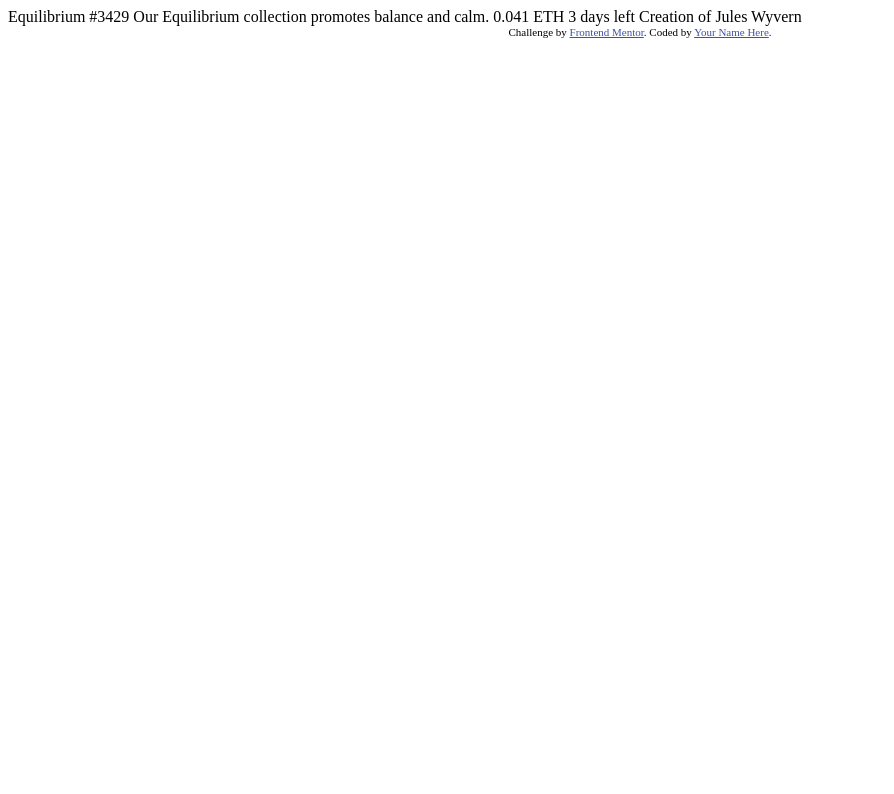
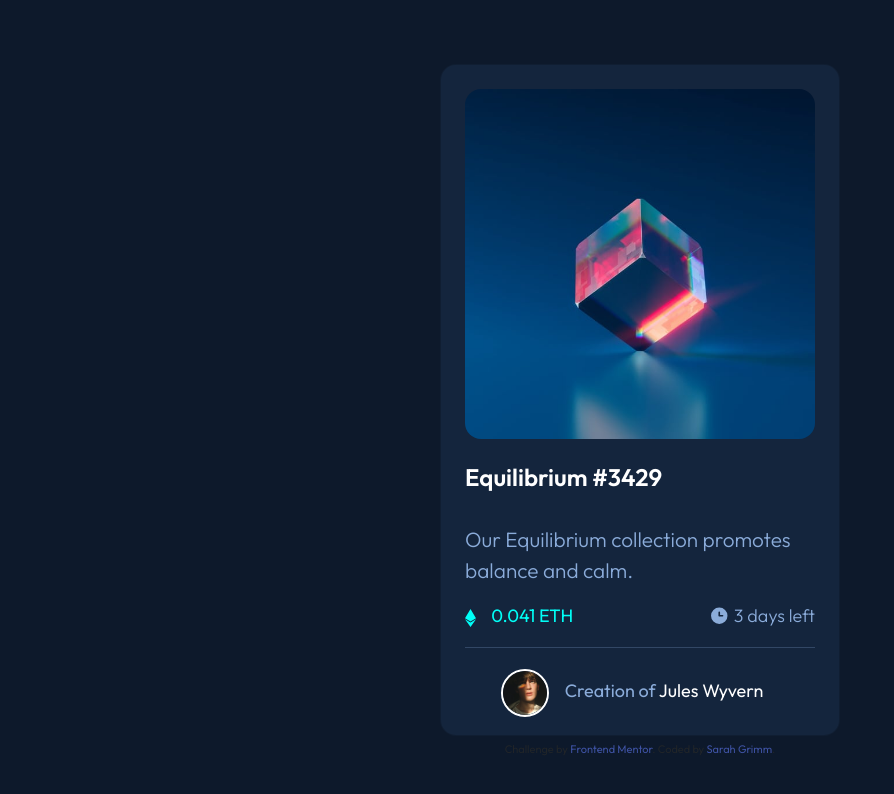
Before and after one commit to sarahagrimm/nft-preview-card-component-main, a website: page index.html in a window 1280 px wide. Shown: the whole page, without its empty margins (0-894 px from the left). Drawn offline with nearby package versions, Linux system fonts and the light colour scheme.

Commit message:
Styled Card Component

```diff
--- a/index.html
+++ b/index.html
@@ -5,6 +5,8 @@
   <meta name="viewport" content="width=device-width, initial-scale=1.0"> <!-- displays site properly based on user's device -->
 
   <link rel="icon" type="image/png" sizes="32x32" href="./images/favicon-32x32.png">
+  <link href="https://cdn.jsdelivr.net/npm/bootstrap@5.2.0/dist/css/bootstrap.min.css" rel="stylesheet" integrity="sha384-gH2yIJqKdNHPEq0n4Mqa/HGKIhSkIHeL5AyhkYV8i59U5AR6csBvApHHNl/vI1Bx" crossorigin="anonymous">
+  <link rel="stylesheet" href="style.css">
 
   <title>Frontend Mentor | NFT preview card component</title>
 
@@ -15,19 +17,34 @@
   </style>
 </head>
 <body>
+  <div class="card">
+    <img src="./images/image-equilibrium.jpg" alt="" class="card-img-top">
+  <h1>Equilibrium #3429</h1>
 
-  Equilibrium #3429
+  <p>Our Equilibrium collection promotes balance and calm.</p>
 
-  Our Equilibrium collection promotes balance and calm.
+  <div class="tracker-holder">
+  <div class="eth-tracker">
+  <img src="./images/icon-ethereum.svg" alt="" class="eth">
+  <span class="eth-num">0.041 ETH</span>
+  </div>
 
-  0.041 ETH
-  3 days left
+  <div class="time">
+    <img src="./images/icon-clock.svg" alt="" class="clock">
+    <span class="timer">3 days left</span>
+  </div>
+</div>
 
-  Creation of Jules Wyvern
 
+  <hr>
+  <div class="creation">
+    <img src="./images/image-avatar.png" alt="">
+  <h2>Creation of <a href="">Jules Wyvern</a></h2>
+  </div>
+<br>
   <div class="attribution">
     Challenge by <a href="https://www.frontendmentor.io?ref=challenge" target="_blank">Frontend Mentor</a>.
-    Coded by <a href="#">Your Name Here</a>.
+    Coded by <a href="#">Sarah Grimm</a>.
   </div>
 </body>
 </html>
--- /dev/null
+++ b/package.json
@@ -0,0 +1,5 @@
+{
+  "dependencies": {
+    "bootstrap": "^5.2.0"
+  }
+}
--- /dev/null
+++ b/style.css
@@ -0,0 +1,96 @@
+@import url("https://fonts.googleapis.com/css2?family=Outfit:wght@300;400;600&display=swap");
+
+body {
+  display: flex;
+  justify-content: center;
+  align-items: center;
+  flex-direction: column;
+  height: 100vh;
+  background-color: hsl(217, 54%, 11%);
+  font-family: "Outfit", sans-serif;
+}
+
+.card {
+  height: 42rem;
+  width: 25rem;
+  border-radius: 1rem;
+  background-color: hsl(216, 50%, 16%);
+  padding: 1.5rem;
+}
+
+img.card-img-top {
+  border-radius: 1rem;
+}
+
+h1 {
+  color: hsl(0, 0%, 100%);
+  font-size: x-large;
+  font-weight: 600;
+  padding: 1.5rem 0;
+}
+
+hr {
+  color: hsl(215, 51%, 70%);
+  margin: 1rem;
+}
+
+p {
+  color: hsl(215, 51%, 70%);
+  font-size: 1.3rem;
+  font-weight: 300;
+}
+
+.tracker-holder {
+  display: flex;
+  justify-content: space-between;
+  font-size: large;
+}
+
+.eth {
+  width: 0.7rem;
+  font-weight: 600;
+}
+
+.eth-tracker {
+  color: hsl(178, 100%, 50%);
+}
+
+.eth-num {
+  padding-left: 0.7rem;
+}
+
+.timer {
+  color: hsl(215, 51%, 70%);
+  font-size: large;
+  font-weight: 300;
+  padding: 1rem 0;
+}
+
+.clock {
+  width: 1.3rem;
+  padding-bottom: 5px;
+}
+
+.creation {
+    display: flex;
+    justify-content: center;
+}
+
+.creation img{
+    width: 3rem;
+    height: 3rem;
+    border: 2px white solid;
+    border-radius: 50%;
+    margin-top: auto;
+}
+
+h2 {
+    color: hsl(215, 51%, 70%);
+    font-size: large;
+    margin: 1rem;
+}
+
+a {
+    color: hsl(0, 0%, 100%);
+    text-decoration: none;
+}
```
Also changed, not shown: 1 other file.
